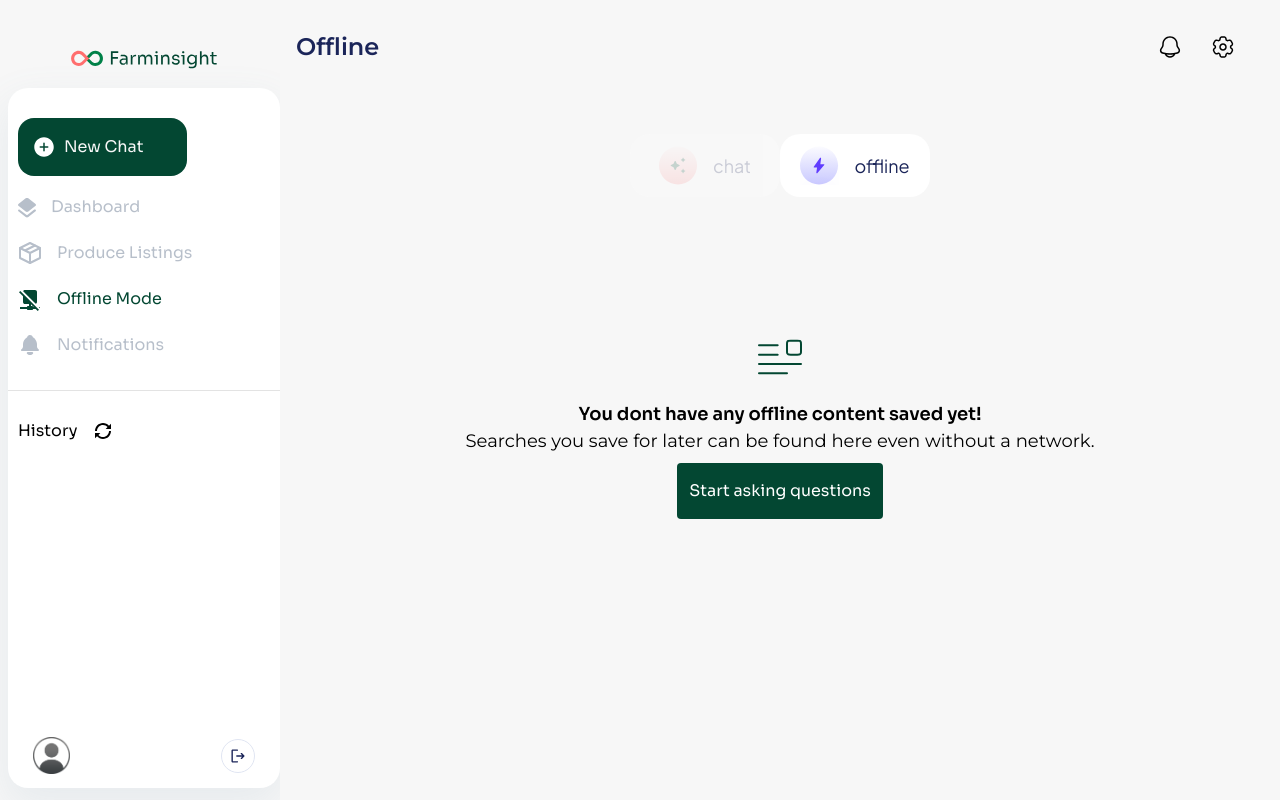
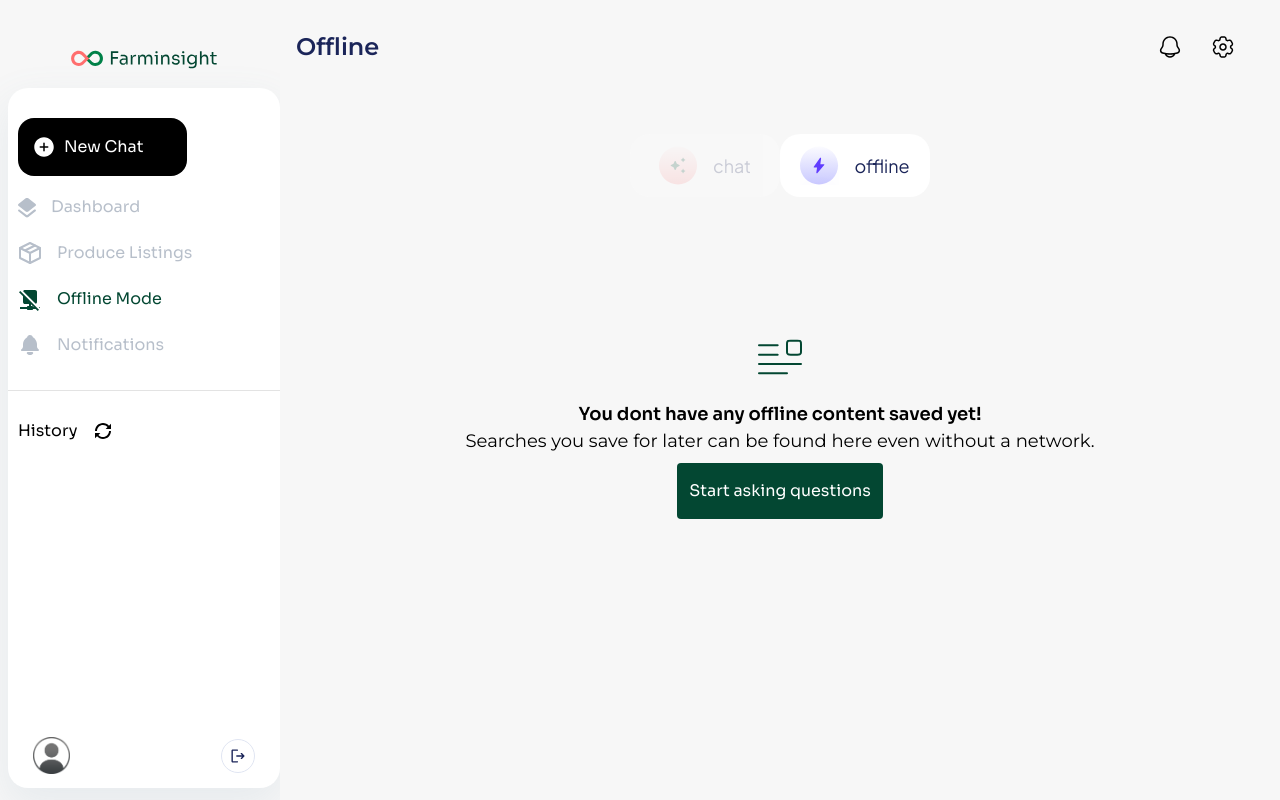
Before and after one commit to Farminsight-Klusterthon-23/frontend, a Next.js app: page /offline in a window 1280 px wide. In both pictures the pointer is over the link "New Chat". Built offline with nearby package versions, Linux system fonts and the light colour scheme; no server answers.

Commit message:
add hover to buttons

```diff
--- a/app/globals.css
+++ b/app/globals.css
@@ -20,3 +20,8 @@
 input:focus, textarea:focus, select:focus{
   outline: 1px solid #034732;
 }
+
+button.bg-primary-main:hover, a.bg-primary-main:hover{
+  background: black;
+  color: white;
+}
```
